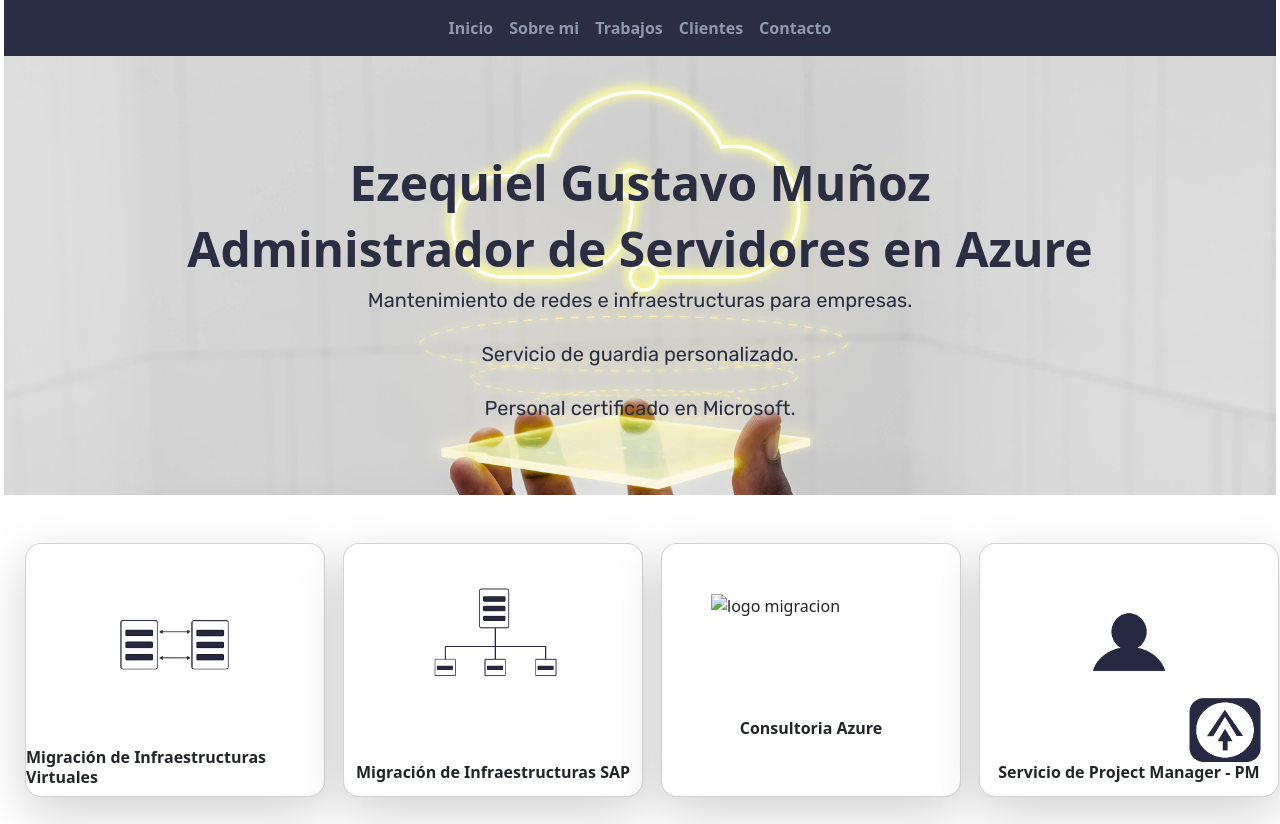
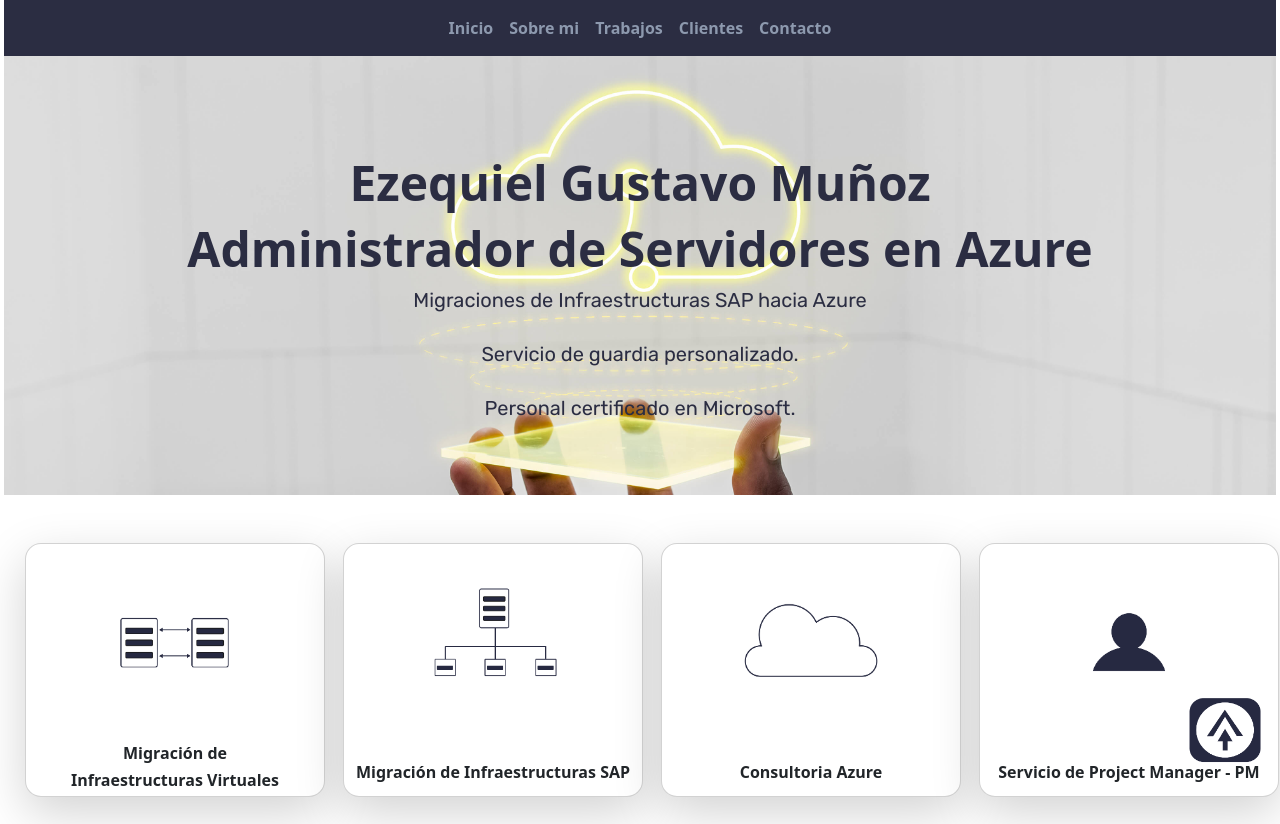
Before and after one commit to rochipatrone/proyecto-final-desarrollo-web, a website: page index.html in a window 1280 px wide. Shown: the top 824 px of the page. Drawn offline with nearby package versions, Linux system fonts and the light colour scheme.

Commit message:
cambios en las tarjetas index y seccion presentacion

```diff
--- a/index.html
+++ b/index.html
@@ -61,8 +61,7 @@
             <h2 class="display-5 fw-bold">Administrador de
                 Servidores en Azure</h2>
             <div class="col-lg-6 mx-auto">
-                <p class="lead mb-4">Mantenimiento de redes e
-                    infraestructuras para empresas.</p>
+                <p class="lead mb-4">Migraciones de Infraestructuras SAP hacia Azure</p>
                 <p class="lead mb-4">Servicio de guardia personalizado.
                 </p>
                 <p class="lead mb-4">Personal certificado en
@@ -78,7 +77,8 @@
             <div class="col tarjetas">
                 <div class="card overflow-hidden rounded-4 shadow-lg tarjetaDelante">
                     <img src="./imagenes/logomigracion.png" alt="logo migracion" class="logoTarjetas">
-                    <h2 class="pieTarjetas fw-bold">Migración de Infraestructuras Virtuales</h2>
+                    <h2 class="pieTarjetas fw-bold">Migración de</h2>
+                    <h2 class="pieTarjetas fw-bold">Infraestructuras Virtuales</h2>
                 </div>
                 <div class="d-flex flex-column pb-3 rounded-4 shadow-lg tarjetaDetras">
                     <p>Hyper-V</p>
@@ -107,7 +107,7 @@
         <div class="row row-cols-1 row-cols-lg-3 align-items-stretch g-4 py-5 contenedorTarjetas">
             <div class="col tarjetas">
                 <div class="card overflow-hidden rounded-4 shadow-lg tarjetaDelante">
-                    <img src="./imagenes/logonube.lnk" alt="logo migracion" class="logoTarjetas">
+                    <img src="./imagenes/logonube.png" alt="logo migracion" class="logoTarjetas">
                     <h2 class="pieTarjetas fw-bold">Consultoria Azure</h2>
                 </div>
                 <div class="d-flex flex-column pb-3 rounded-4 shadow-lg tarjetaDetras">
--- a/scss/_contacto.scss
+++ b/scss/_contacto.scss
@@ -6,7 +6,7 @@
         display: flex;
         flex-direction: column;
         border: 3px solid $azul;
-        width: 50%;
+        width: 400px;
         padding: 10px;
         text-align: center;
         background-color: $azul;
--- a/scss/_mediaqueries.scss
+++ b/scss/_mediaqueries.scss
@@ -40,7 +40,4 @@
         flex-wrap: wrap;
     }
 
-    .contenedorFormulario {
-        width: 80%;
-    }
 }
```
Also changed, not shown: css/style.css, imagenes/logonube.png (added), 1 other file.
